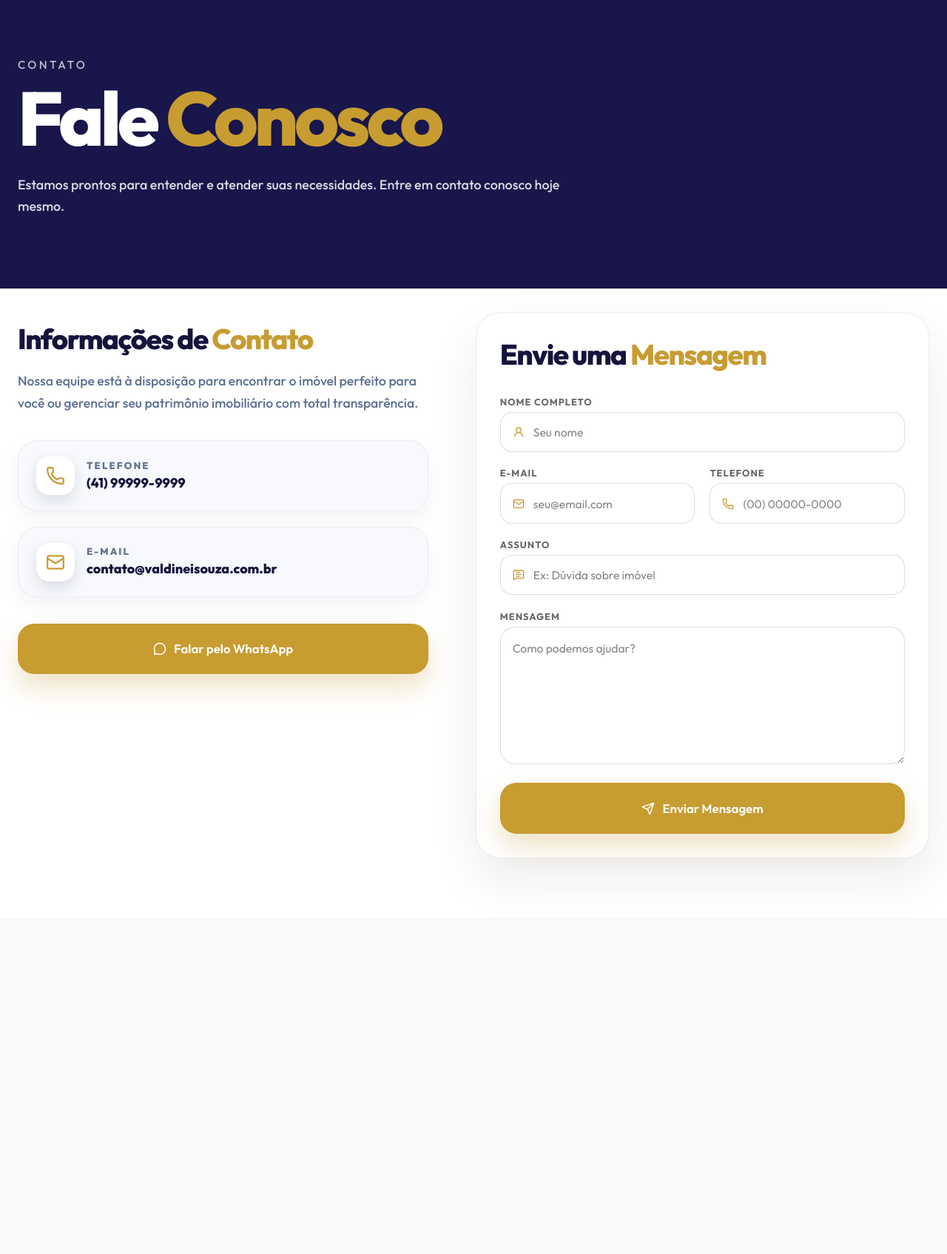
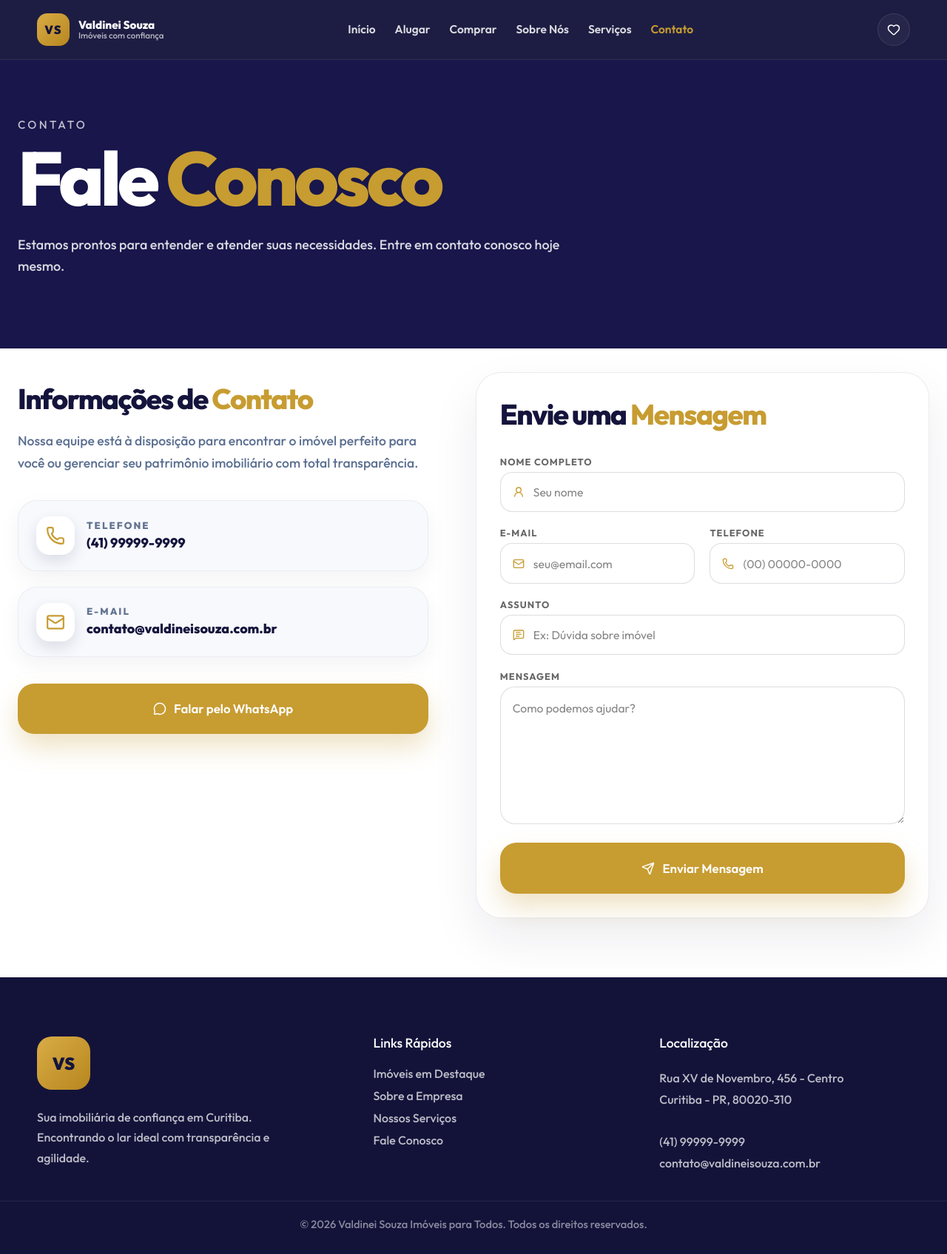
Before and after one commit to The-Wavem/imobiliaria_valdinei, a React (Vite) app: page /contato in a window 1280 px wide. Shown: the whole page at 74% size. Before the commit the page ends 1240 px from the top, so only its background shows below. Built offline with nearby package versions, Linux system fonts and the light colour scheme.

Commit message:
Trazendo Navbar e Footer

```diff
--- a/src/Router.jsx
+++ b/src/Router.jsx
@@ -1,5 +1,7 @@
 import React from "react";
-import { Routes, Route } from "react-router-dom";
+import { Navigate, Route, Routes } from "react-router-dom";
+import PublicLayout from "@/components/layout/PublicLayout";
+import PrivateLayout from "@/components/layout/PrivateLayout";
 import Home from "@/pages/public/Home";
 import Favorito from "@/pages/public/Favorito";
 import Contato from "@/pages/public/Contato";
@@ -7,9 +9,15 @@ import Contato from "@/pages/public/Contato";
 export default function Router() {
   return (
     <Routes>
-      <Route path="/" element={<Home />} />
-      <Route path="/contato" element={<Contato />} />
-      <Route path="/Favorito" element={<Favorito />} />
+      <Route element={<PublicLayout />}>
+        <Route index element={<Home />} />
+        <Route path="contato" element={<Contato />} />
+        <Route path="favorito" element={<Favorito />} />
+      </Route>
+
+      <Route element={<PrivateLayout />}>
+        <Route path="privado" element={<Navigate to="/" replace />} />
+      </Route>
     </Routes>
   );
 }
--- a/src/components/layout/Footer.jsx
+++ b/src/components/layout/Footer.jsx
@@ -0,0 +1,56 @@
+import { NavLink } from "react-router-dom";
+import styles from "./Footer.module.css";
+
+const quickLinks = [
+	{ label: "Imóveis em Destaque", to: "/#destaques" },
+	{ label: "Sobre a Empresa", to: "/#sobre-nos" },
+	{ label: "Nossos Serviços", to: "/#servicos" },
+	{ label: "Fale Conosco", to: "/contato" },
+];
+
+export default function Footer() {
+	return (
+		<footer className={styles.footer}>
+			<div className={styles.container}>
+				<div className={styles.brandColumn}>
+					<div className={styles.brandMark}>VS</div>
+					<p>
+						Sua imobiliária de confiança em Curitiba. Encontrando o lar ideal com
+						transparência e agilidade.
+					</p>
+				</div>
+
+				<div>
+					<h2 className={styles.title}>Links Rápidos</h2>
+					<ul className={styles.linkList}>
+						{quickLinks.map((link) => (
+							<li key={link.label}>
+								<NavLink className={styles.link} to={link.to}>
+									{link.label}
+								</NavLink>
+							</li>
+						))}
+					</ul>
+				</div>
+
+				<div>
+					<h2 className={styles.title}>Localização</h2>
+					<address className={styles.address}>
+						Rua XV de Novembro, 456 - Centro
+						<br />
+						Curitiba - PR, 80020-310
+						<br />
+						<br />
+						(41) 99999-9999
+						<br />
+						contato@valdineisouza.com.br
+					</address>
+				</div>
+			</div>
+
+			<div className={styles.bottomBar}>
+				<p>© 2026 Valdinei Souza Imóveis para Todos. Todos os direitos reservados.</p>
+			</div>
+		</footer>
+	);
+}
--- /dev/null
+++ b/src/components/layout/Footer.module.css
@@ -0,0 +1,81 @@
+.footer {
+  background: #13133a;
+  color: rgba(255, 255, 255, 0.84);
+}
+
+.container {
+  width: min(1180px, calc(100% - 32px));
+  margin: 0 auto;
+  padding: 80px 0 36px;
+  display: grid;
+  grid-template-columns: 1.2fr 1fr 1fr;
+  gap: 48px;
+}
+
+.brandColumn p {
+  margin-top: 24px;
+  max-width: 360px;
+  line-height: 1.7;
+  color: rgba(255, 255, 255, 0.72);
+}
+
+.brandMark {
+  width: 72px;
+  height: 72px;
+  border-radius: 20px;
+  display: grid;
+  place-items: center;
+  background: linear-gradient(135deg, #d9ac45, #b7861f);
+  color: #14143c;
+  font-weight: 900;
+  font-size: 1.45rem;
+}
+
+.title {
+  margin-bottom: 24px;
+  color: var(--color-surface);
+  font-size: 1.1rem;
+}
+
+.linkList {
+  list-style: none;
+  display: grid;
+  gap: 14px;
+}
+
+.link {
+  color: rgba(255, 255, 255, 0.72);
+  text-decoration: none;
+  transition: color var(--transition-fast);
+}
+
+.link:hover {
+  color: var(--color-primary);
+}
+
+.address {
+  font-style: normal;
+  line-height: 1.8;
+  color: rgba(255, 255, 255, 0.72);
+}
+
+.bottomBar {
+  border-top: 1px solid rgba(255, 255, 255, 0.08);
+  padding: 24px 0 32px;
+  text-align: center;
+}
+
+.bottomBar p {
+  width: min(1180px, calc(100% - 32px));
+  margin: 0 auto;
+  color: rgba(255, 255, 255, 0.5);
+  font-size: 0.92rem;
+}
+
+@media (max-width: 900px) {
+  .container {
+    grid-template-columns: 1fr;
+    gap: 32px;
+    padding-top: 56px;
+  }
+}
--- a/src/components/layout/Navbar.jsx
+++ b/src/components/layout/Navbar.jsx
@@ -0,0 +1,51 @@
+import { Heart, Menu } from "lucide-react";
+import { NavLink } from "react-router-dom";
+import styles from "./Navbar.module.css";
+
+const navigationItems = [
+	{ label: "Início", to: "/" },
+	{ label: "Alugar", to: "/#alugar" },
+	{ label: "Comprar", to: "/#comprar" },
+	{ label: "Sobre Nós", to: "/#sobre-nos" },
+	{ label: "Serviços", to: "/#servicos" },
+	{ label: "Contato", to: "/contato" },
+];
+
+export default function Navbar() {
+	return (
+		<header className={styles.header}>
+			<div className={styles.container}>
+				<NavLink to="/" className={styles.brand} aria-label="Ir para a página inicial">
+					<span className={styles.brandMark}>VS</span>
+					<span className={styles.brandText}>
+						<strong>Valdinei Souza</strong>
+						<small>Imóveis com confiança</small>
+					</span>
+				</NavLink>
+
+				<nav className={styles.nav} aria-label="Navegação principal">
+					{navigationItems.map((item) => (
+						<NavLink
+							key={item.label}
+							to={item.to}
+							className={({ isActive }) =>
+								`${styles.link} ${isActive ? styles.linkActive : ""}`.trim()
+							}
+						>
+							{item.label}
+						</NavLink>
+					))}
+				</nav>
+
+				<div className={styles.actions}>
+					<NavLink to="/favorito" className={styles.iconButton} aria-label="Ver favoritos">
+						<Heart size={18} />
+					</NavLink>
+					<button type="button" className={styles.menuButton} aria-label="Abrir menu">
+						<Menu size={20} />
+					</button>
+				</div>
+			</div>
+		</header>
+	);
+}
--- /dev/null
+++ b/src/components/layout/Navbar.module.css
@@ -0,0 +1,131 @@
+.header {
+  position: sticky;
+  top: 0;
+  z-index: 30;
+  background: #14143cf5;
+  backdrop-filter: blur(16px);
+  border-bottom: 1px solid rgba(255, 255, 255, 0.08);
+}
+
+.container {
+  width: min(1180px, calc(100% - 32px));
+  height: 80px;
+  margin: 0 auto;
+  display: flex;
+  align-items: center;
+  justify-content: space-between;
+  gap: 24px;
+}
+
+.brand {
+  display: inline-flex;
+  align-items: center;
+  gap: 12px;
+  text-decoration: none;
+  color: var(--color-surface);
+}
+
+.brandMark {
+  width: 44px;
+  height: 44px;
+  border-radius: 14px;
+  display: grid;
+  place-items: center;
+  background: linear-gradient(135deg, #d9ac45, #b7861f);
+  color: #14143c;
+  font-weight: 900;
+  letter-spacing: 0.08em;
+}
+
+.brandText {
+  display: flex;
+  flex-direction: column;
+  line-height: 1.05;
+}
+
+.brandText strong {
+  font-size: 0.95rem;
+  font-weight: 800;
+}
+
+.brandText small {
+  color: rgba(255, 255, 255, 0.68);
+  font-size: 0.72rem;
+}
+
+.nav {
+  display: flex;
+  align-items: center;
+  gap: 26px;
+}
+
+.link {
+  color: rgba(255, 255, 255, 0.84);
+  text-decoration: none;
+  font-weight: 600;
+  font-size: 0.97rem;
+  transition: color var(--transition-fast), transform var(--transition-fast);
+}
+
+.link:hover,
+.linkActive {
+  color: var(--color-primary);
+}
+
+.actions {
+  display: inline-flex;
+  align-items: center;
+  gap: 12px;
+}
+
+.iconButton,
+.menuButton {
+  width: 44px;
+  height: 44px;
+  border-radius: 999px;
+  display: inline-flex;
+  align-items: center;
+  justify-content: center;
+  border: 1px solid rgba(255, 255, 255, 0.1);
+  background: rgba(255, 255, 255, 0.04);
+  color: var(--color-surface);
+  transition: transform var(--transition-fast), background var(--transition-fast), color var(--transition-fast);
+}
+
+.iconButton:hover,
+.menuButton:hover {
+  transform: translateY(-1px);
+  background: rgba(255, 255, 255, 0.08);
+  color: var(--color-primary);
+}
+
+.iconButton {
+  text-decoration: none;
+}
+
+.menuButton {
+  cursor: pointer;
+}
+
+@media (max-width: 960px) {
+  .nav {
+    display: none;
+  }
+}
+
+@media (min-width: 961px) {
+  .menuButton {
+    display: none;
+  }
+}
+
+@media (max-width: 640px) {
+  .container {
+    width: min(100% - 20px, 1180px);
+    height: 72px;
+  }
+
+  .brandText small {
+    display: none;
+  }
+}
--- /dev/null
+++ b/src/components/layout/PrivateLayout.jsx
@@ -0,0 +1,5 @@
+import { Outlet } from "react-router-dom";
+
+export default function PrivateLayout() {
+  return <Outlet />;
+}
--- /dev/null
+++ b/src/components/layout/PublicLayout.jsx
@@ -0,0 +1,13 @@
+import { Outlet } from "react-router-dom";
+import Navbar from "./Navbar";
+import Footer from "./Footer";
+
+export default function PublicLayout() {
+  return (
+    <>
+      <Navbar />
+      <Outlet />
+      <Footer />
+    </>
+  );
+}
```
